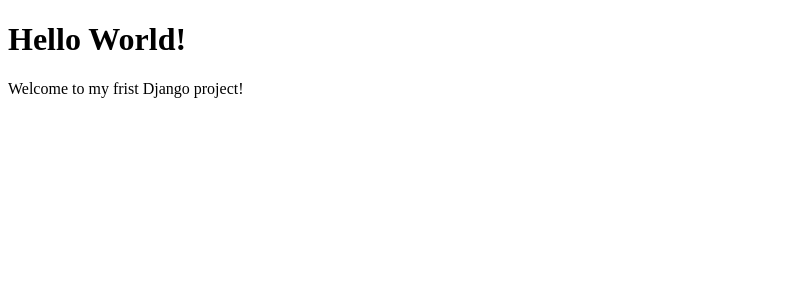
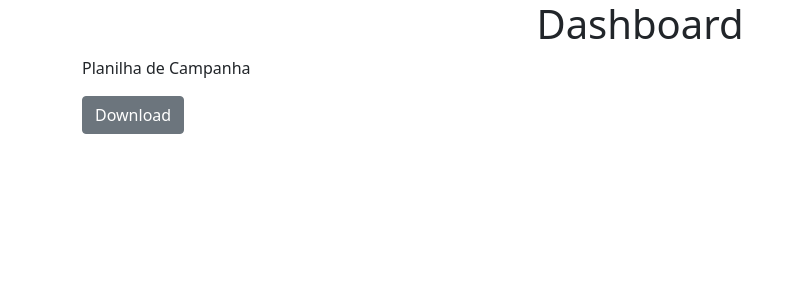
Before and after one commit to linharesrocha/django-dagg, a Django app: page / in a window 1280 px wide. Shown: the top 300 px of the page, without its empty margins (0-796 px from the left). Run offline with Django 4.2, Linux system fonts and the light colour scheme.

Commit message:
Adicionando botao de download planilha

```diff
--- a/dashboard/static/dashboard/index.css
+++ b/dashboard/static/dashboard/index.css
@@ -0,0 +1,3 @@
+#dashboard {
+    text-align: center;
+}
--- a/dashboard/templates/dashboard/index.html
+++ b/dashboard/templates/dashboard/index.html
@@ -5,15 +5,32 @@
 <head>
     <meta charset="UTF-8">
     <meta http-equiv="X-UA-Compatible" content="IE=edge">
-    <meta name="viewport" content="width=device-width, initial-scale=1.0">
+    <meta name="viewport" content="width=device-width, initial-scale=1">
 
-
+    <link href="https://cdn.jsdelivr.net/npm/bootstrap@5.0.2/dist/css/bootstrap.min.css" rel="stylesheet" integrity="sha384-EVSTQN3/azprG1Anm3QDgpJLIm9Nao0Yz1ztcQTwFspd3yD65VohhpuuCOmLASjC" crossorigin="anonymous">
     <link rel="stylesheet" href="{% static 'dashboard/index.css' %}">
 
     <title>Dashboard</title>
 </head>
 <body>
-    <h1 id="titulo">Hello World!</h1>
-    <p>Welcome to my frist Django project!</p>
+
+    <div class="container">
+        <div class="row">
+            <div class="col">
+                <h1 id="dashboard">Dashboard</h1>
+            </div>
+        </div>
+        <div class="row">
+            <div class="col">
+                <p>Planilha de Campanha</p>
+                <form action="/gerar_excel/" method="post">
+                    <button id="planilha-campanha" type="submit" value="Gerar Excel" class="btn btn-secondary">Download</button>
+                    {% csrf_token %}
+                </form>
+            </div>
+        </div>
+    </div>
+
+    <script src="https://cdn.jsdelivr.net/npm/bootstrap@5.0.2/dist/js/bootstrap.bundle.min.js" integrity="sha384-MrcW6ZMFYlzcLA8Nl+NtUVF0sA7MsXsP1UyJoMp4YLEuNSfAP+JcXn/tWtIaxVXM" crossorigin="anonymous"></script>
 </body>
 </html>
--- a/dashboard/urls.py
+++ b/dashboard/urls.py
@@ -2,5 +2,6 @@ from django.urls import path
 from . import views
 
 urlpatterns = [
-    path('', views.index)
+    path('', views.index),
+    path('gerar_excel/', views.gerar_planilha_campanha)
 ]
--- a/dashboard/views.py
+++ b/dashboard/views.py
@@ -1,6 +1,17 @@
 from django.shortcuts import render
 from django.http import HttpResponse
 from django.template import loader
+from .scripts.planilha_campanha import gerar_excel
 
 def index(request):
     return render(request, 'dashboard/index.html')
+
+def gerar_planilha_campanha(request):
+
+    # Chame a função que gera o arquvio Excel
+    arquivo_excel = gerar_excel()
+
+    # Crie uma resposta HTTP para retornar o arquivo ao usuário
+    response = HttpResponse(arquivo_excel, content_type='application/vnd.ms-excel')
+    response['Content-Disposition'] = 'attachment; filename="meu_arquivo_excel.xlsx"'
+    return response
```
Also changed, not shown: dashboard/scripts/planilha_campanha.py (added, +19 -0 lines).
